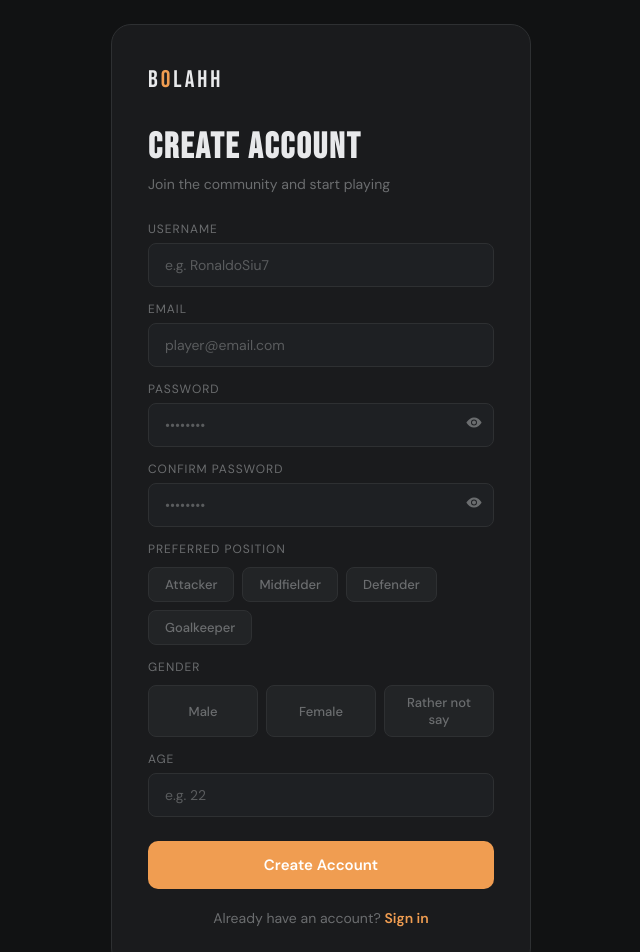
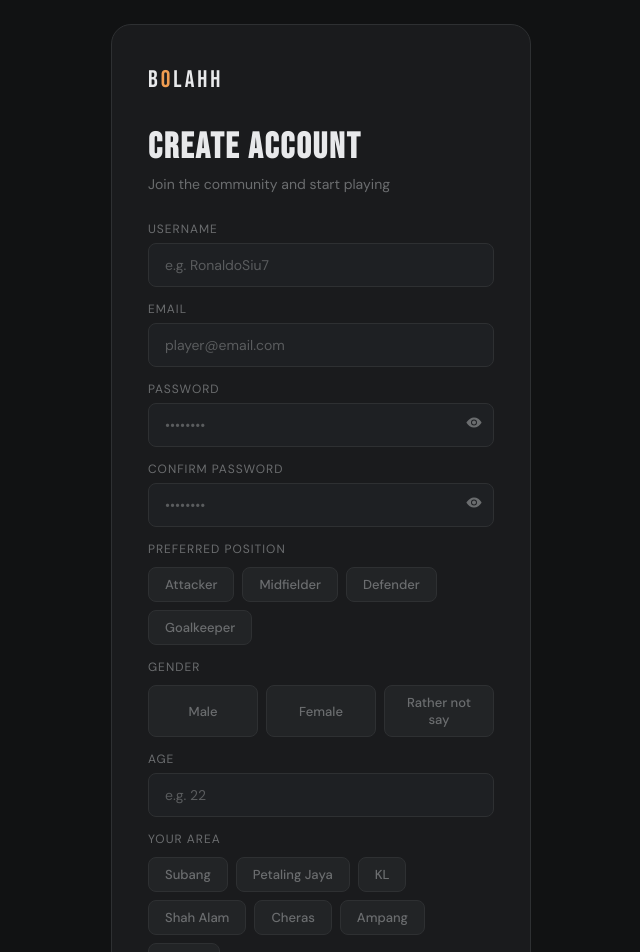
Before and after one commit to amirchoo/Bolahh, a React (Vite) app in the folder client/: page /signup in a window 1280 px wide. Shown: the top 952 px of the page, without its empty margins (319-959 px from the left). Built offline with nearby package versions, Linux system fonts and the light colour scheme; no server answers.

Commit message:
add area

```diff
--- a/client/src/components/FifaCard.jsx
+++ b/client/src/components/FifaCard.jsx
@@ -146,7 +146,7 @@ export default function FifaCard({ profile, cardStats, rank, size = 'normal', on
           <span style={{ fontWeight: 700, color: theme.text }}>{profile?.games_played || 0}</span> GAMES PLAYED
         </div>
         <div style={{ fontFamily: "'Space Mono'", fontSize: isSmall ? 5 : 8, color: theme.muted }}>
-          <span style={{ fontWeight: 700, color: theme.text }}>{profile?.total_points || 30}</span> OVR
+          <span style={{ fontWeight: 700, color: theme.text }}>{overall}</span> OVR
         </div>
       </div>
     </div>
--- a/client/src/pages/ProfilePage.jsx
+++ b/client/src/pages/ProfilePage.jsx
@@ -10,9 +10,10 @@ import { IconFriends, IconUpcoming, IconLoading } from '../components/Icons';
 import { RiTeamLine } from 'react-icons/ri';
 import { IoClose, IoCheckmark, IoCalendar, IoTime, IoShareOutline, IoDownload } from 'react-icons/io5';
 import { FaLocationDot } from 'react-icons/fa6';
-import FifaCard from '../components/FifaCard';
+import FifaCard, { calcOverall } from '../components/FifaCard';
 
 const POSITIONS = ['Attacker', 'Midfielder', 'Defender', 'Goalkeeper'];
+const AREAS = ['Subang', 'Petaling Jaya', 'KL', 'Shah Alam', 'Cheras', 'Ampang', 'Ansan'];
 
 export default function ProfilePage() {
   const { user, isAdmin } = useAuth();
@@ -21,7 +22,7 @@ export default function ProfilePage() {
   const [walletBalance, setWalletBalance] = useState(0);
   const [loading, setLoading] = useState(true);
   const [editing, setEditing] = useState(false);
-  const [form, setForm] = useState({ name: '', position: '', gender: '', age: '' });
+  const [form, setForm] = useState({ name: '', position: '', gender: '', age: '', area: '' });
   const [saving, setSaving] = useState(false);
   const [saveMsg, setSaveMsg] = useState('');
   const [upcomingGames, setUpcomingGames] = useState([]);
@@ -67,7 +68,7 @@ export default function ProfilePage() {
 
   useEffect(() => {
     if (!showCardModal || !profile) return;
-    drawCardImage({ profile, cardStats, rank: getRank(profile.total_points || 0), bgUrl: selectedBg.src })
+    drawCardImage({ profile, cardStats, rank: getRank(calcOverall(cardStats)), bgUrl: selectedBg.src })
       .then(canvas => setCardPreviewUrl(canvas.toDataURL('image/png')));
   }, [showCardModal, selectedBg, cardStats]);
 
@@ -80,14 +81,15 @@ export default function ProfilePage() {
       const position = user.user_metadata?.position || '';
       const gender = user.user_metadata?.gender || '';
       const age = user.user_metadata?.age || null;
+      const area = user.user_metadata?.area || '';
       const { data: newProfile } = await supabase
         .from('profiles')
-        .upsert({ id: user.id, name: username, position, gender, age, is_admin: false })
+        .upsert({ id: user.id, name: username, position, gender, age, area, is_admin: false })
         .select().single();
       if (newProfile) {
         setProfile(newProfile);
         setWalletBalance(newProfile?.wallet_balance || 0);
-        setForm({ name: newProfile.name || '', position: newProfile.position || '', gender: newProfile.gender || '', age: newProfile.age?.toString() || '' });
+        setForm({ name: newProfile.name || '', position: newProfile.position || '', gender: newProfile.gender || '', age: newProfile.age?.toString() || '', area: newProfile.area || '' });
         fetchCard();
       }
     } else {
@@ -96,15 +98,16 @@ export default function ProfilePage() {
         const position = user.user_metadata?.position || data.position || '';
         const gender = user.user_metadata?.gender || data.gender || '';
         const age = user.user_metadata?.age || data.age || null;
-        await supabase.from('profiles').update({ name: username, position, gender, age }).eq('id', user.id);
-        setProfile({ ...data, name: username, position, gender, age });
+        const area = user.user_metadata?.area || data.area || '';
+        await supabase.from('profiles').update({ name: username, position, gender, age, area }).eq('id', user.id);
+        setProfile({ ...data, name: username, position, gender, age, area });
         setWalletBalance(data?.wallet_balance || 0);
-        setForm({ name: username, position, gender: gender || '', age: age?.toString() || '' });
+        setForm({ name: username, position, gender: gender || '', age: age?.toString() || '', area: area || '' });
         fetchCard();
       } else {
         setProfile(data);
         setWalletBalance(data?.wallet_balance || 0);
-        setForm({ name: data.name || '', position: data.position || '', gender: data.gender || '', age: data.age?.toString() || '' });
+        setForm({ name: data.name || '', position: data.position || '', gender: data.gender || '', age: data.age?.toString() || '', area: data.area || '' });
         fetchCard();
       }
     }
@@ -127,6 +130,8 @@ export default function ProfilePage() {
         dri: stats.dri, def: stats.def, phy: stats.phy,
         overall: stats.overall,
       });
+      // Keep total_points in sync so FriendsPage/GameDetailPage (which read total_points) stay accurate
+      await supabase.from('profiles').update({ total_points: stats.overall }).eq('id', user.id);
     } else {
       // Fall back to player_cards (written by the admin's rating submission)
       const { data: cardData } = await supabase
@@ -201,10 +206,10 @@ export default function ProfilePage() {
     setSaving(true); setSaveMsg('');
     const { error } = await supabase.from('profiles').upsert({
       id: user.id, name: form.name.trim(), position: form.position,
-      gender: form.gender || null, age: age || null,
+      gender: form.gender || null, age: age || null, area: form.area || null,
     });
     if (error) { setSaveMsg('Failed to save. Try again.'); }
-    else { setProfile({ ...profile, name: form.name.trim(), position: form.position, gender: form.gender || null, age: age || null }); setEditing(false); }
+    else { setProfile({ ...profile, name: form.name.trim(), position: form.position, gender: form.gender || null, age: age || null, area: form.area || null }); setEditing(false); }
     setSaving(false);
   };
 
@@ -289,7 +294,7 @@ export default function ProfilePage() {
     );
   }
 
-  const rank = getRank(profile?.total_points || 0);
+  const rank = getRank(calcOverall(cardStats));
   const rankColor = getRankColor(rank);
   const isSubscribed = profile?.is_subscribed && profile?.subscription_expires_at && new Date(profile.subscription_expires_at) > new Date();
 
@@ -434,14 +439,16 @@ export default function ProfilePage() {
         <input ref={fileInputRef} type="file" accept={isSubscribed ? 'image/jpeg,image/png,image/gif' : 'image/jpeg,image/png'} style={{ display: 'none' }} onChange={handleAvatarUpload} />
 
         {/* Nudge banner for missing gender/age */}
-        {!editing && profile && (!profile.gender || !profile.age) && (
+        {!editing && profile && (!profile.gender || !profile.age || !profile.area) && (
           <div style={{
             background: 'rgba(240,157,81,0.08)', border: '1px solid rgba(240,157,81,0.3)',
             borderRadius: 12, padding: '12px 16px', marginBottom: 16,
             display: 'flex', alignItems: 'center', justifyContent: 'space-between', gap: 12,
           }}>
             <span style={{ fontSize: 13, color: 'var(--accent)' }}>
-              Add your gender and age to finish setting up your profile.
+              {!profile.area
+                ? 'Add your area so players nearby can find you.'
+                : 'Add your gender and age to finish setting up your profile.'}
             </span>
             <button onClick={() => setEditing(true)} style={{
               background: 'var(--accent)', color: '#fff', border: 'none',
@@ -498,9 +505,22 @@ export default function ProfilePage() {
               <input type="number" placeholder="e.g. 22" min="10" max="70"
                 value={form.age} onChange={e => setForm({ ...form, age: e.target.value })} />
             </div>
+            <div style={{ marginTop: 14 }}>
+              <label style={{ fontSize: 12, color: 'var(--muted)', letterSpacing: 1, marginBottom: 10, display: 'block' }}>AREA</label>
+              <div style={{ display: 'flex', gap: 8, flexWrap: 'wrap' }}>
+                {AREAS.map(a => (
+                  <button key={a} onClick={() => setForm({ ...form, area: form.area === a ? '' : a })} style={{
+                    background: form.area === a ? 'rgba(240,157,81,0.15)' : 'var(--card2)',
+                    color: form.area === a ? 'var(--accent)' : 'var(--text)',
+                    border: `1px solid ${form.area === a ? 'var(--accent)' : 'var(--border)'}`,
+                    borderRadius: 8, padding: '8px 14px', fontSize: 13, fontWeight: 500
+                  }}>{a}</button>
+                ))}
+              </div>
+            </div>
             <div style={{ display: 'flex', gap: 8, marginTop: 16 }}>
               <button onClick={handleSave} disabled={saving} style={{ flex: 1, padding: '10px', background: 'var(--accent)', color: '#fff', border: 'none', borderRadius: 10, fontWeight: 700, fontSize: 13, opacity: saving ? 0.6 : 1 }}>{saving ? 'Saving...' : 'Save Changes'}</button>
-              <button onClick={() => { setEditing(false); setSaveMsg(''); setForm({ name: profile?.name || '', position: profile?.position || '', gender: profile?.gender || '', age: profile?.age?.toString() || '' }); }} style={{ flex: 1, padding: '10px', background: 'transparent', color: 'var(--text)', border: '1px solid var(--border)', borderRadius: 10, fontSize: 13 }}>
+              <button onClick={() => { setEditing(false); setSaveMsg(''); setForm({ name: profile?.name || '', position: profile?.position || '', gender: profile?.gender || '', age: profile?.age?.toString() || '', area: profile?.area || '' }); }} style={{ flex: 1, padding: '10px', background: 'transparent', color: 'var(--text)', border: '1px solid var(--border)', borderRadius: 10, fontSize: 13 }}>
                 Cancel
               </button>
             </div>
--- a/client/src/pages/SignupPage.jsx
+++ b/client/src/pages/SignupPage.jsx
@@ -6,7 +6,7 @@ import { IoEye, IoEyeOff, IoMail } from 'react-icons/io5';
 export default function SignupPage() {
   const navigate = useNavigate();
   const [form, setForm] = useState({
-    username: '', email: '', password: '', confirmPassword: '', position: '', gender: '', age: ''
+    username: '', email: '', password: '', confirmPassword: '', position: '', gender: '', age: '', area: ''
   });
   const [error, setError] = useState('');
   const [loading, setLoading] = useState(false);
@@ -41,6 +41,10 @@ export default function SignupPage() {
       setError('Please enter a valid age (10–70).');
       return;
     }
+    if (!form.area) {
+      setError('Please select your area.');
+      return;
+    }
     setLoading(true);
 
     const { data: existingUser } = await supabase
@@ -55,7 +59,7 @@ export default function SignupPage() {
       email: form.email,
       password: form.password,
       options: {
-        data: { username: form.username.trim(), position: form.position, gender: form.gender, age: parseInt(form.age) }
+        data: { username: form.username.trim(), position: form.position, gender: form.gender, age: parseInt(form.age), area: form.area }
       }
     });
 
@@ -78,6 +82,7 @@ export default function SignupPage() {
   };
 
   const positions = ['Attacker', 'Midfielder', 'Defender', 'Goalkeeper'];
+  const areas = ['Subang', 'Petaling Jaya', 'KL', 'Shah Alam', 'Cheras', 'Ampang', 'Ansan'];
 
   const cardStyle = {
     background: 'var(--card)', border: '1px solid var(--border)',
@@ -250,6 +255,24 @@ export default function SignupPage() {
               onChange={e => setForm({ ...form, age: e.target.value })}
             />
           </div>
+
+          <div>
+            <label style={{ ...labelStyle, marginBottom: 10 }}>YOUR AREA</label>
+            <div style={{ display: 'flex', gap: 8, flexWrap: 'wrap' }}>
+              {areas.map(a => (
+                <button key={a}
+                  onClick={() => setForm({ ...form, area: form.area === a ? '' : a })}
+                  style={{
+                    background: form.area === a ? 'rgba(240,157,81,0.15)' : 'var(--card2)',
+                    color: form.area === a ? 'var(--accent)' : 'var(--muted)',
+                    border: `1px solid ${form.area === a ? 'var(--accent)' : 'var(--border)'}`,
+                    borderRadius: 8, padding: '8px 16px',
+                    fontSize: 13, fontWeight: 500, transition: 'all 0.15s'
+                  }}
+                >{a}</button>
+              ))}
+            </div>
+          </div>
         </div>
 
         <button onClick={handleSignup} disabled={loading} style={{
```
